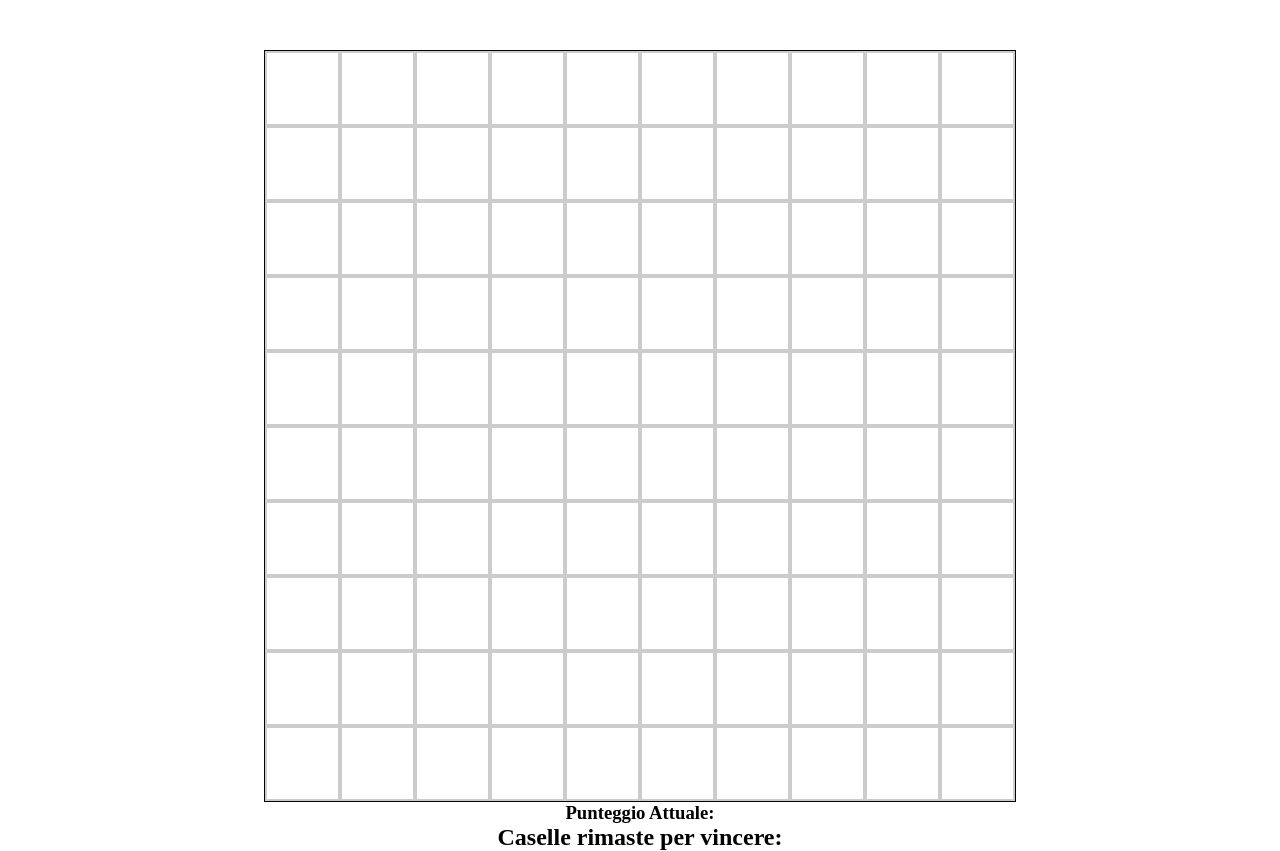
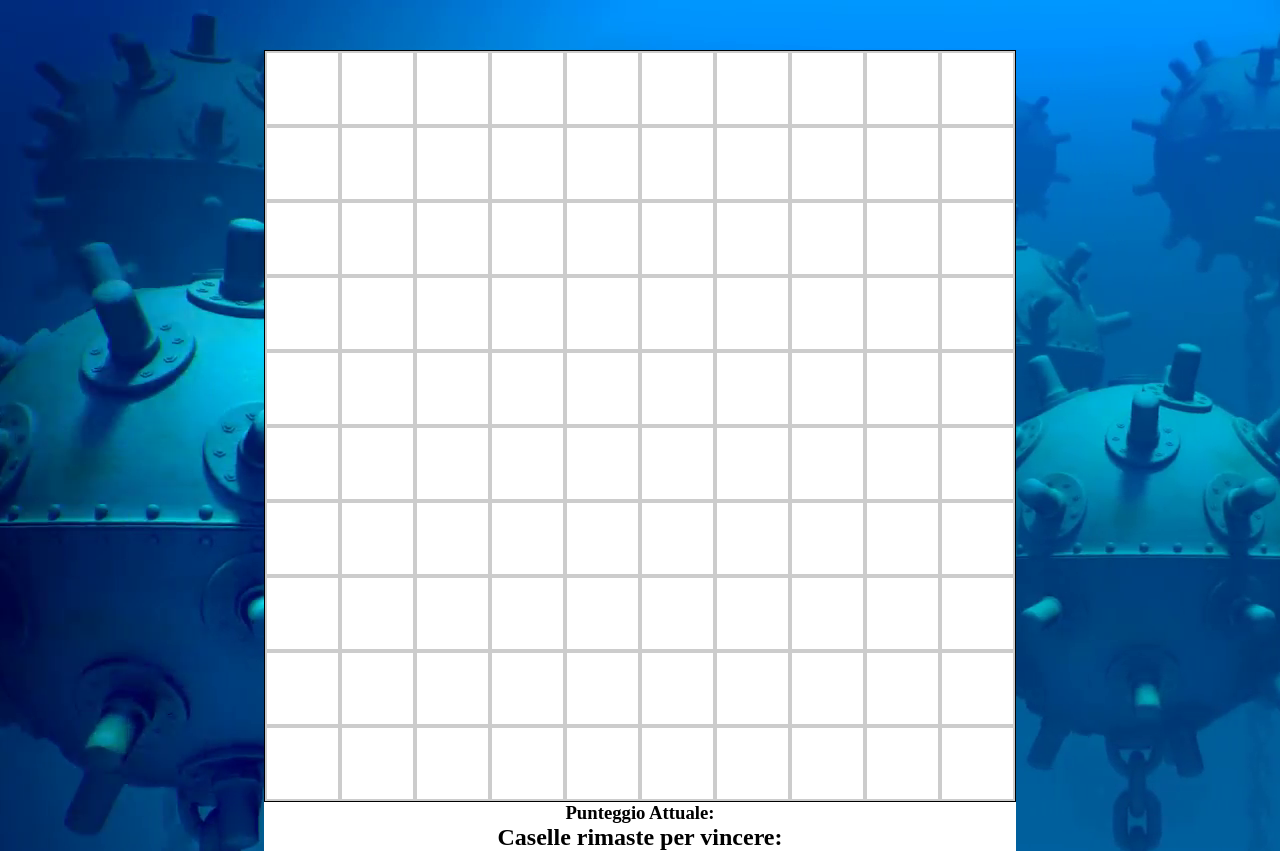
Before and after one commit to Flavionsky/js-campominato, a plain HTML site: page index.html in a window 1280 px wide. Both pictures are taken after a click on the button "Inizia". Drawn offline with Linux system fonts and the light colour scheme.

Commit message:
add background img

```diff
--- a/css/style.css
+++ b/css/style.css
@@ -3,7 +3,14 @@
   box-sizing: border-box;
   padding: 0;
 }
+body{
+  background-image: url('../img/mines-background.png');
+}
 .container{
+  margin-left: auto;
+  margin-right: auto;
+  width: 752px;
+  background-color: white;
   margin-top: 50px;
   text-align: center;
 }
@@ -17,15 +24,15 @@
  border: 1px solid black;
 }
 #square-easy-flex{
-   width: 752px;
+   width: 100%;
    display: none;
 }
 #square-medium-flex{
-  width: 677px;
+  width: 100%;
   display: none;
 }
 #square-hard-flex{
-  width: 527px;
+  width: 100%;
   display: none;
 }
 .square{
--- a/index.html
+++ b/index.html
@@ -10,7 +10,7 @@
     <script src="js/functions.js" charset="utf-8"></script>
   </head>
   <body>
-    <div class="container">
+    <div id="myContainer" class="container">
       <div id="square-easy-flex">
 
       </div>
--- a/js/main-bonus.js
+++ b/js/main-bonus.js
@@ -17,6 +17,7 @@ startBtnEl.addEventListener('click', function(){
 	var easyEl = document.getElementById('square-easy-flex');
 	var mediumEl = document.getElementById('square-medium-flex');
 	var hardEl = document.getElementById('square-hard-flex');
+	var myContainerEl = document.getElementById('myContainer');
 //definisco le variabili
 var RANDOM_NUMB = 16;
 // condizione di scelta difficoltà
@@ -24,6 +25,7 @@ switch(parseInt(difficultyEl)){
 	case 0:
 	parseInt(WIN_NUMBER = 100);
 	easyEl.style.display = "flex";
+	myContainerEl.style.width = "752px"
 	for(var i = 0; i < WIN_NUMBER; i ++){
 		easyEl.innerHTML += '<div class="square"></div>';
 	}
@@ -31,6 +33,7 @@ switch(parseInt(difficultyEl)){
 	case 1:
 	parseInt(WIN_NUMBER = 81);
 	mediumEl.style.display = "flex";
+	myContainerEl.style.width = "677px"
 	for(var i = 0; i < WIN_NUMBER; i ++){
 		mediumEl.innerHTML += '<div class="square"></div>';
 	}
@@ -38,6 +41,7 @@ switch(parseInt(difficultyEl)){
 	case 2:
 	parseInt(WIN_NUMBER = 49);
 	hardEl.style.display = "flex";
+	myContainerEl.style.width = "527px"
 	for(var i = 0; i < WIN_NUMBER; i ++){
 		hardEl.innerHTML += '<div class="square"></div>';
 	}
```
Also changed, not shown: img/mines-background.png (added).
